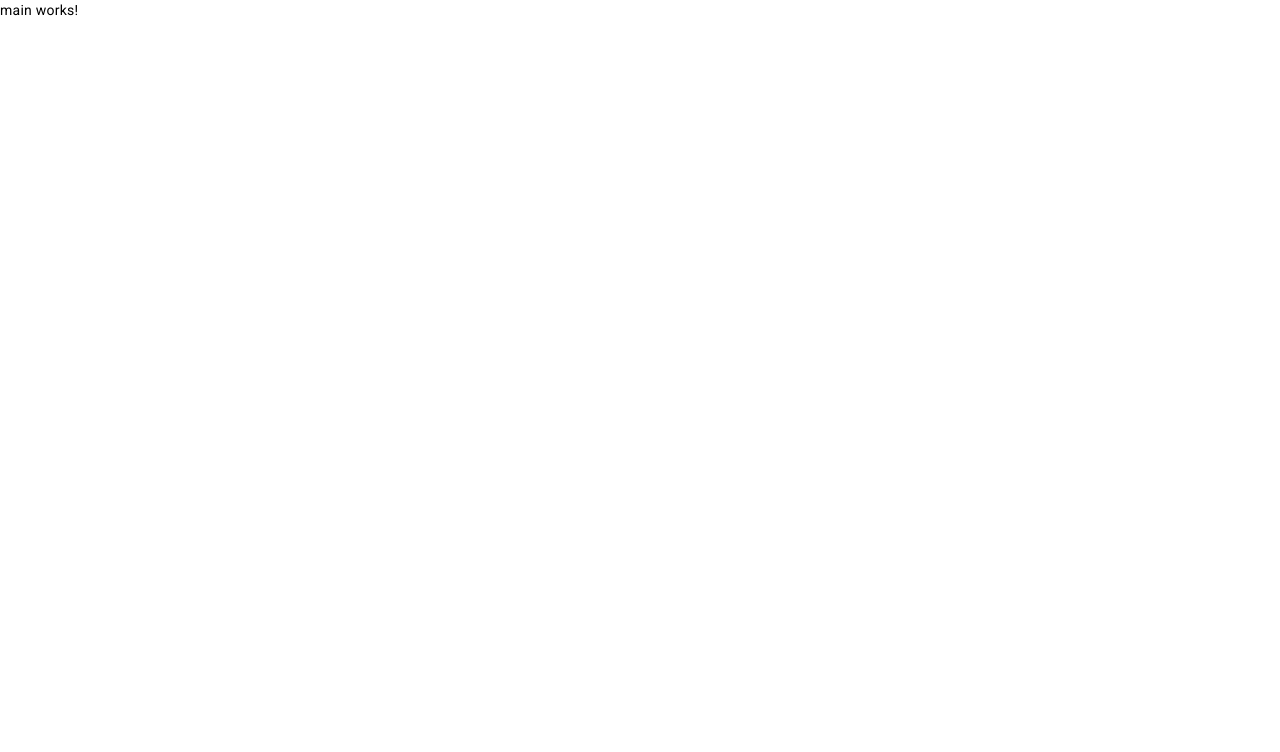
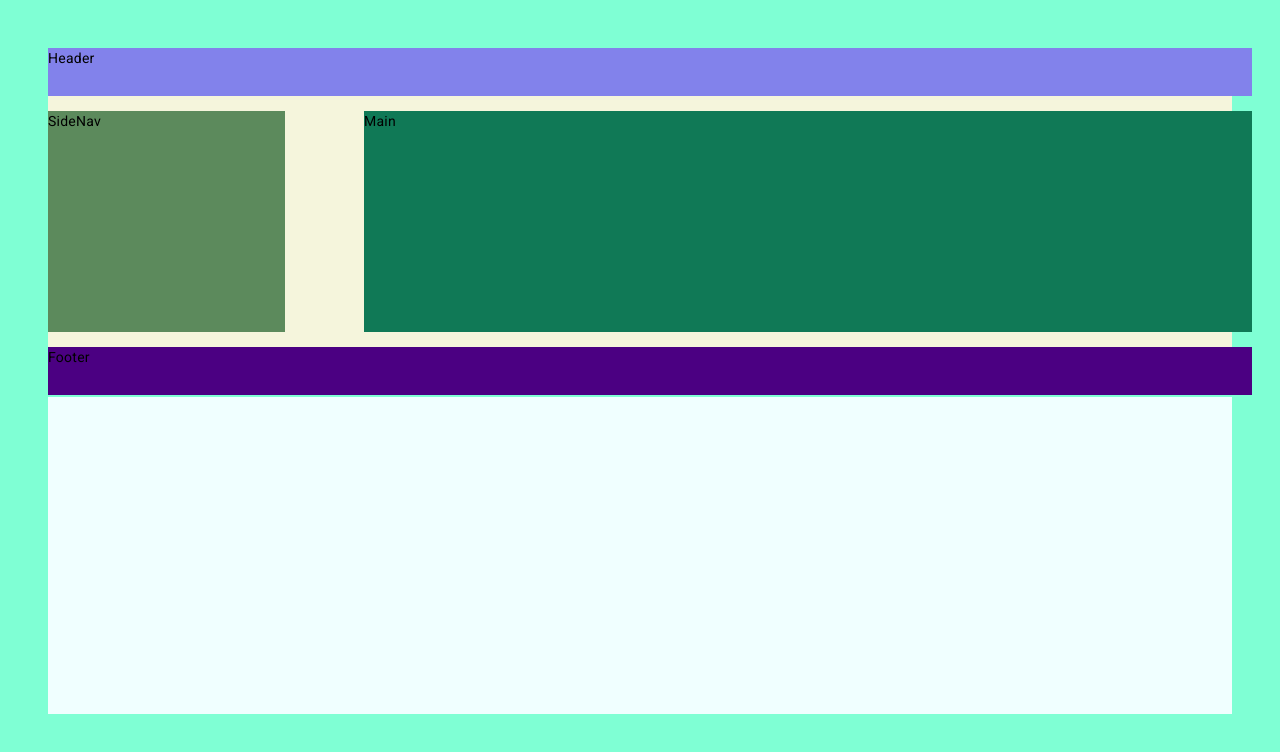
Before and after one commit to SergeiKuznetsov9/AngularStudy, an Angular app: page / in a window 1280 px wide. Shown: the top 752 px of the page. Built offline with nearby package versions, Linux system fonts and the light colour scheme.

Commit message:
ADD: grid basic

```diff
--- a/src/app/app.module.ts
+++ b/src/app/app.module.ts
@@ -5,11 +5,13 @@ import { AppRoutingModule } from './app-routing.module';
 import { AppComponent } from './app.component';
 import { BrowserAnimationsModule } from '@angular/platform-browser/animations';
 import { MainComponent } from './components/main/main.component';
+import { BasicComponent } from './components/basic/basic.component';
 
 @NgModule({
   declarations: [
     AppComponent,
-    MainComponent
+    MainComponent,
+    BasicComponent
   ],
   imports: [
     BrowserModule,
--- /dev/null
+++ b/src/app/components/basic/basic.component.html
@@ -0,0 +1,14 @@
+<div class="root">
+
+  <div class="gridContainer1">
+    <div class="header">Header</div>
+    <div class="sideNav">SideNav</div>
+    <div class="main">Main</div>
+    <div class="footer">Footer</div>
+  </div>
+
+  <div class="gridContainer2">
+
+  </div>
+
+</div>
--- /dev/null
+++ b/src/app/components/basic/basic.component.scss
@@ -0,0 +1,96 @@
+/* https://html5book.ru/css-grid/ */
+/* https://tuhub.ru/posts/css-grid-complete-guide */
+
+.root {
+  width: 100%;
+  height: 100vh;
+  background-color: aquamarine;
+  padding: 3rem;
+}
+
+// Для создания грид контейнера применяем свойство display: grid.
+
+// по умолчанию имеет один столбец и одну строку, которые занимают полный размер контейнера.
+
+// Для разделения контейнера-сетки на столбцы и строки используются свойства
+// grid-template-columns, grid-template-rows и grid-template-areas.
+
+// С помощью этих свойств можно определить сетку явно.
+
+// Количество строк / столбцов задается с помощью свойств grid-template-rows и grid-template-columns.
+
+.header {
+  grid-area: header;
+  background-color: rgb(130, 130, 235);
+}
+
+.sideNav {
+  grid-area: sideNav;
+  background-color: rgb(92, 138, 92);
+}
+
+.main {
+  grid-area: main;
+  background-color: rgb(16, 121, 86);
+}
+
+.footer {
+  grid-area: footer;
+  background-color: indigo;
+}
+
+
+.gridContainer1 {
+  background-color: beige;
+  width: 100%;
+  height: 45%;
+
+
+  display: grid;
+
+  grid-template-rows:  15% 70% 15%; /* 3 строки */
+  grid-template-columns: 20% 5% 75%; /* 3 столбца */
+  // Определяет колонки и строки сетки с помощью списка значений разделённого пробелами.
+  // Значения представляют из себя размер трека, а пробелы между ними представляют линии сетки.
+
+  // значения могут быть частью свободного пространства в сетке (определяется с помощью единицы fr)
+
+  // При таком синтаксисе линиям сетки автоматически присваиваются числовые имена
+  // принеобходимости задать им свои имена, нужно использовать другой синтаксис, см gridContainer2
+
+
+
+  // Для размещения контента внутри сетки можно использовать следующий прием:
+  // 1. В HTML внутри грид-блока задаем нужное количество блоков и присваиваем им классы
+  // 2. в css этим блокам задаем свойства grid-area
+  // 3. задаем свойство grid-template-areas, в котором отражаем расположение блоков по определенным
+        // ячейкам, точка будет означать пустоту, т.е. клетка не будет принадлежать ни одной из
+        // определенных площадей
+
+  grid-template-areas:
+    "header header header"
+    "sideNav . main"
+    "footer footer footer";
+
+
+  // междуобластями можно сделать отступы следующими свойствами:
+  grid-column-gap: 10px;
+  grid-row-gap: 15px;
+
+}
+
+.gridContainer2 {
+  margin-top: 2rem;
+  background-color:azure;
+  width: 100%;
+  height: 45%;
+  display: grid;
+
+
+  grid-template-rows:  [firstLine] 20% [secondLine] 40% [ThirdLine] 40% [end]; /* 3 строки */
+
+  grid-template-columns: [firstRow] 40% [secondRow] 20% [ThirdRow] 40% [LastRow]; /* 3 столбца */
+
+
+
+}
--- a/src/app/components/main/main.component.html
+++ b/src/app/components/main/main.component.html
@@ -1 +1 @@
-<p>main works!</p>
+<app-basic></app-basic>
--- a/src/styles.scss
+++ b/src/styles.scss
@@ -2,3 +2,14 @@
 
 html, body { height: 100%; }
 body { margin: 0; font-family: Roboto, "Helvetica Neue", sans-serif; }
+
+body,
+div,
+h1,
+h2,
+h3,
+h4,
+h5,
+h6 {
+  box-sizing: border-box;
+}
```
Also changed, not shown: src/app/components/basic/basic.component.ts (added, +10 -0 lines).
